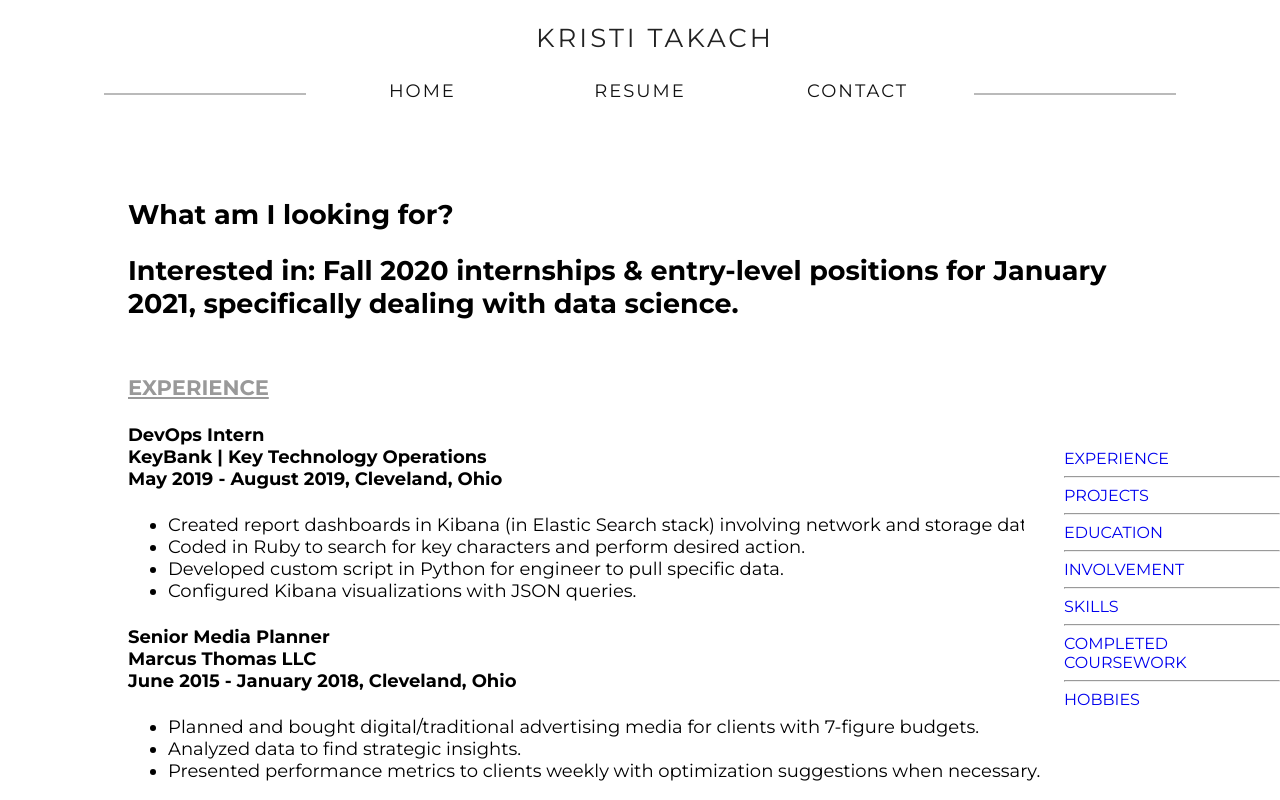
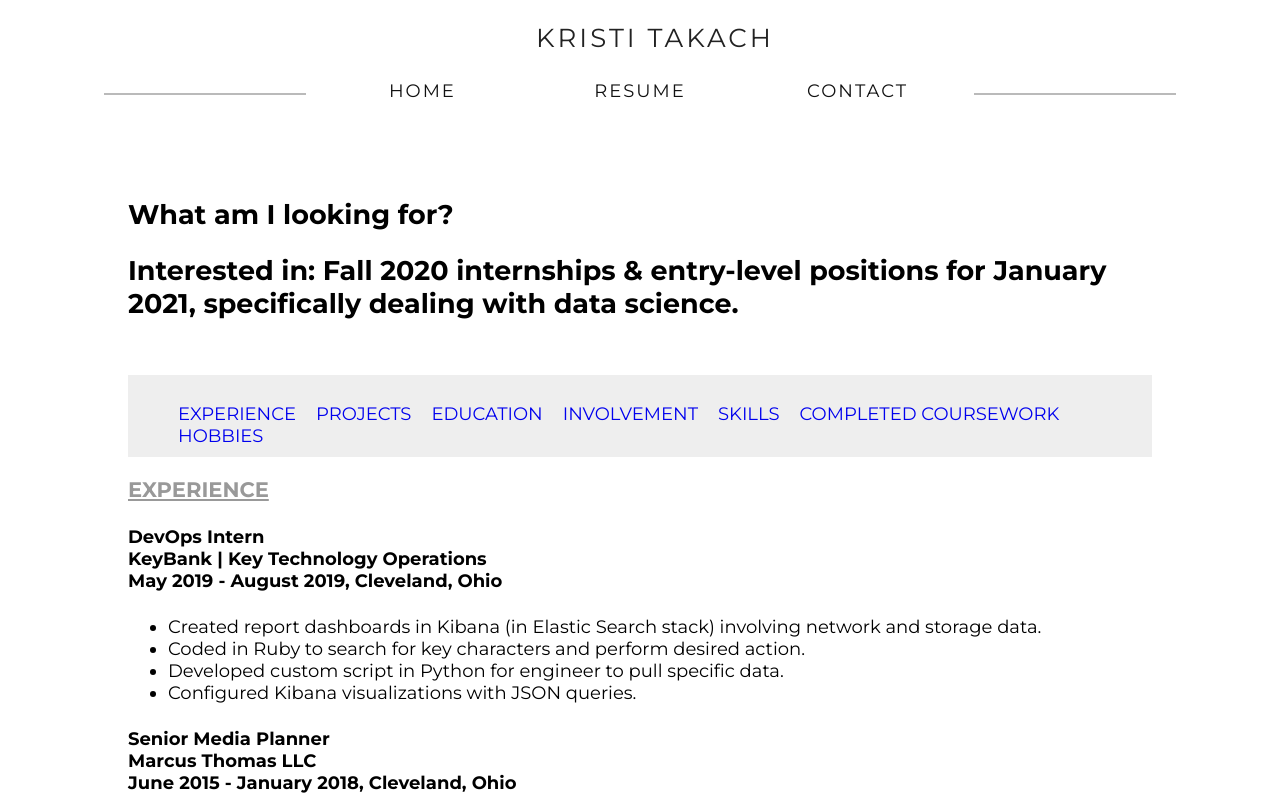
Before and after one commit to ktakattack/website, an Angular app: page /resume in a window 1280 px wide. Shown: the top 800 px of the page. Built offline with nearby package versions, Linux system fonts and the light colour scheme.

Commit message:
committing progress. moved side menu to top.

```diff
--- a/src/app/home/home.component.sass
+++ b/src/app/home/home.component.sass
@@ -13,9 +13,6 @@ img
   margin: 1em 10%
   grid-area: image
 
-
-div.about
-
 .emphasis
   color: black
 
--- a/src/app/resume/resume.component.html
+++ b/src/app/resume/resume.component.html
@@ -4,6 +4,33 @@
   <h1>What am I looking for? <br /></h1>
   <h2>Interested in: Fall 2020 internships & entry-level positions for January 2021, specifically dealing with data
     science.<br /><br /></h2>
+  <div class="sticky-nav">
+    <nav>
+      <ul>
+        <li>
+          <a href="/resume#EXPERIENCE">EXPERIENCE</a>
+        </li>
+        <li>
+          <a href="/resume#PROJECTS">PROJECTS</a>
+        </li>
+        <li>
+          <a href="/resume#EDUCATION">EDUCATION</a>
+        </li>
+        <li>
+          <a href="/resume#INVOLVEMENT">INVOLVEMENT</a>
+        </li>
+        <li>
+          <a href="/resume#SKILLS">SKILLS</a>
+        </li>
+        <li>
+          <a href="/resume#COURSEWORK">COMPLETED COURSEWORK</a>
+        </li>
+        <li>
+          <a href="/resume#HOBBIES">HOBBIES</a>
+        </li>
+      </ul>
+    </nav>
+  </div>
 
   <h3>
     <a name="EXPERIENCE">EXPERIENCE</a>
@@ -119,39 +146,7 @@
     cooking | board games | reading
   </p>
 
-  <div class="floating-menu">
-    <nav>
-      <ul>
-        <li>
-          <a href="/resume#EXPERIENCE">EXPERIENCE</a>
-        </li>
-        <hr>
-        <li>
-          <a href="/resume#PROJECTS">PROJECTS</a>
-        </li>
-        <hr>
-        <li>
-          <a href="/resume#EDUCATION">EDUCATION</a>
-        </li>
-        <hr>
-        <li>
-          <a href="/resume#INVOLVEMENT">INVOLVEMENT</a>
-        </li>
-        <hr>
-        <li>
-          <a href="/resume#SKILLS">SKILLS</a>
-        </li>
-        <hr>
-        <li>
-          <a href="/resume#COURSEWORK">COMPLETED COURSEWORK</a>
-        </li>
-        <hr>
-        <li>
-          <a href="/resume#HOBBIES">HOBBIES</a>
-        </li>
-      </ul>
-    </nav>
-  </div>
+
 </body>
 
 </html>
--- a/src/app/resume/resume.component.sass
+++ b/src/app/resume/resume.component.sass
@@ -1,30 +1,49 @@
+body
+    padding-bottom: 45px
+
 h3
     a
         text-decoration: underline
         color: #999 !important
 
 
-
-
-
-.floating-menu
-    background: white
-    padding: absolute
-    width: 20%
-    z-index: 100
-    position: fixed
-    bottom: 75px
-    right: 0px
-    font-size: 16px
-    ul
+.sticky-nav
+    nav
+    // background: white
+    // // padding: absolute
+    // width: 20%
+    // z-index: 100
+    // position: fixed
+    // bottom: 75px
+    // right: 0px
+    //  font-size: 12px
+    width: 98%
+    float: left
+    padding: 10px
+    background: #eee
+    margin-bottom: 20px
+    /* // ul
+        // list-style-type: none
+        padding: 0px
+        margin:0px*/
+    li
+        // float: none
+        // display: inline
+        float: left
+        margin-right: 20px
         list-style-type: none
+        font-size: 18px
+    a
+        // float: left
+        // display: block
+        // color: #f2f2f2
+        // text-align: center
+        // padding: 14px
+        // text-decoration: none
     hr
-        display: block
-        margin-before: 0.5em
-        margin-after: 0.5em
-        margin-start: auto
-        margin-end: auto
-        overflow: hidden
-
-body
-    padding-bottom: 45px
+        // display: block
+        // // margin-before: 0.5em
+        // margin-after: 0.5em
+        // margin-start: auto
+        // margin-end: auto
+        // overflow: hidden
```
Also changed, not shown: 2 other files (tests, documents, lock files or other folders).
